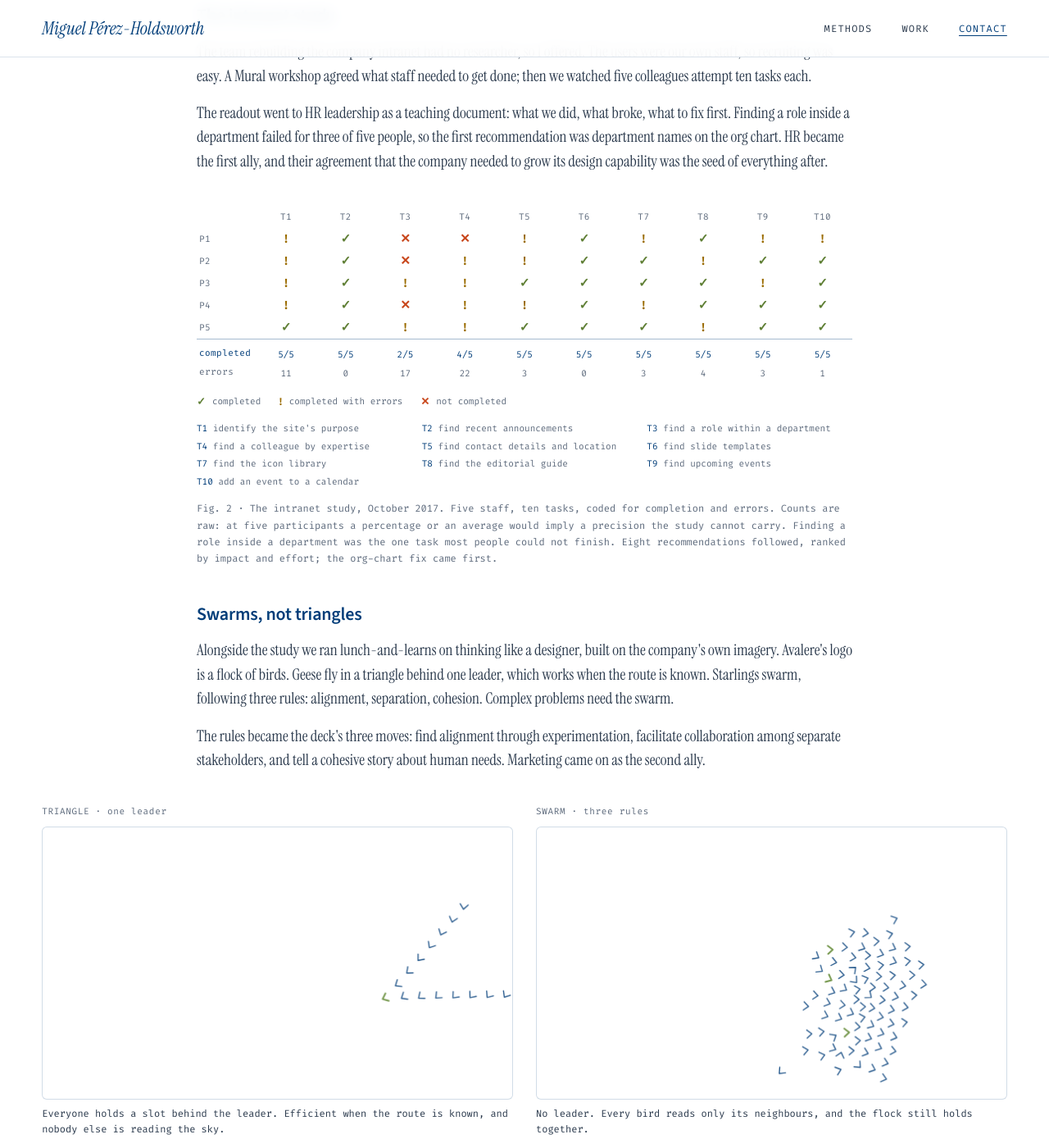
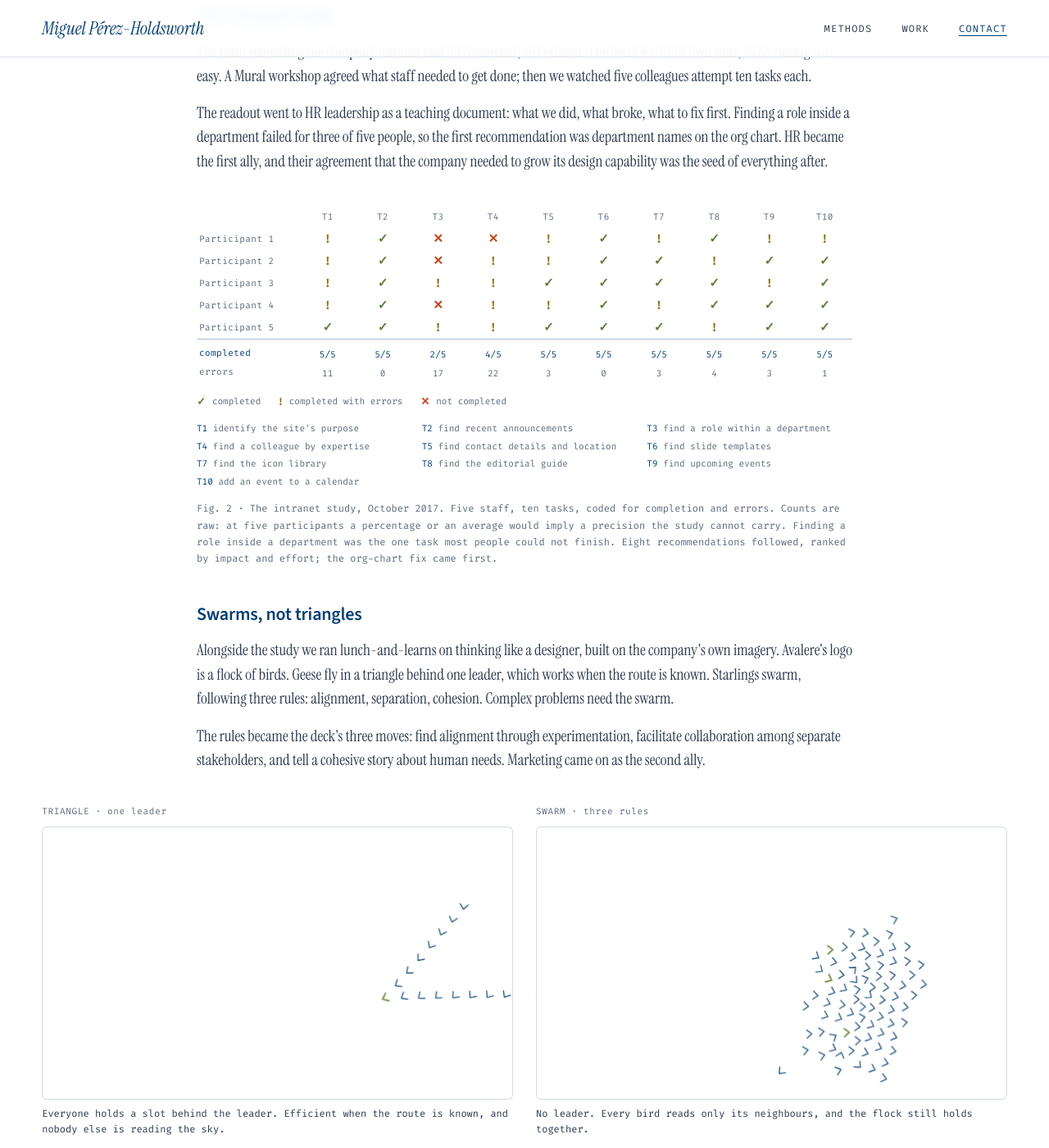
Before and after one commit to miguel-perez/miguel-perez.github.io, a Jekyll site: the page built from work/inovalon-design-coe/index.html, in a window 1280 px wide and 1400 px high, scrolled down 1748 px. Shown: the whole window at 82% size. Built offline with Jekyll 4.4.1, drawn with Linux system fonts in a browser that asks for light colours.

Commit message:
Spell out Participant in the task grid
The row labels read P1 to P5. They now read Participant 1 to
Participant 5, with the label column widened to match. The column had
been collapsing to an equal share because its class collided with the
flocking figure's .lab, which sets display:grid and stops a table cell
behaving like one; the grid's label column is now .who.

Co-Authored-By: Claude Opus 5 (1M context) <noreply@anthropic.com>

```diff
--- a/work/inovalon-design-coe/index.html
+++ b/work/inovalon-design-coe/index.html
@@ -250,9 +250,9 @@ blockquote footer{margin-top:16px;font:12px/1.6 'Fira Code',monospace;color:#5e6
 
 /* Fig. 2: the task grid. Colour is the outcome, the number is errors. */
 .grid{width:100%;border-collapse:collapse;table-layout:fixed;font:11px 'Fira Code',monospace;color:#5e6b7d}
-.grid .lab{width:80px}
+.grid .who{width:126px}
 .grid th{font-weight:400;padding:6px 3px;text-align:center;letter-spacing:.04em}
-.grid tbody th,.grid tfoot th{text-align:left;padding-right:14px;white-space:nowrap}
+.grid tbody th,.grid tfoot th{text-align:left;padding-right:20px;white-space:nowrap}
 .grid td{padding:3px;text-align:center}
 .grid i{display:inline-block;font-style:normal;font:700 15px/1 'Source Sans 3',sans-serif}
 .grid .ok{color:#5F7F35}
@@ -386,13 +386,13 @@ blockquote footer{margin-top:16px;font:12px/1.6 'Fira Code',monospace;color:#5e6
 
    <figure class="txt">
 <div class="tbl-scroll"><table class="grid" aria-label="Five participants by ten tasks. Green marks a task completed with no errors, amber a task completed with errors, red a task not completed. The last two rows give how many of the five completed each task and the total errors logged against it.">
-      <thead><tr><td class="lab"></td><th scope="col">T1</th><th scope="col">T2</th><th scope="col">T3</th><th scope="col">T4</th><th scope="col">T5</th><th scope="col">T6</th><th scope="col">T7</th><th scope="col">T8</th><th scope="col">T9</th><th scope="col">T10</th></tr></thead>
+      <thead><tr><td class="who"></td><th scope="col">T1</th><th scope="col">T2</th><th scope="col">T3</th><th scope="col">T4</th><th scope="col">T5</th><th scope="col">T6</th><th scope="col">T7</th><th scope="col">T8</th><th scope="col">T9</th><th scope="col">T10</th></tr></thead>
       <tbody>
-       <tr><th scope="row">P1</th><td><i class="err" title="completed with 3 errors">!</i></td><td><i class="ok" title="completed, no errors">&#10003;</i></td><td><i class="fail" title="not completed, 5 errors before stopping">&#10005;</i></td><td><i class="fail" title="not completed, 9 errors before stopping">&#10005;</i></td><td><i class="err" title="completed with 1 error">!</i></td><td><i class="ok" title="completed, no errors">&#10003;</i></td><td><i class="err" title="completed with 1 error">!</i></td><td><i class="ok" title="completed, no errors">&#10003;</i></td><td><i class="err" title="completed with 2 errors">!</i></td><td><i class="err" title="completed with 1 error">!</i></td></tr>
-       <tr><th scope="row">P2</th><td><i class="err" title="completed with 3 errors">!</i></td><td><i class="ok" title="completed, no errors">&#10003;</i></td><td><i class="fail" title="not completed, 2 errors before stopping">&#10005;</i></td><td><i class="err" title="completed with 6 errors">!</i></td><td><i class="err" title="completed with 1 error">!</i></td><td><i class="ok" title="completed, no errors">&#10003;</i></td><td><i class="ok" title="completed, no errors">&#10003;</i></td><td><i class="err" title="completed with 3 errors">!</i></td><td><i class="ok" title="completed, no errors">&#10003;</i></td><td><i class="ok" title="completed, no errors">&#10003;</i></td></tr>
-       <tr><th scope="row">P3</th><td><i class="err" title="completed with 3 errors">!</i></td><td><i class="ok" title="completed, no errors">&#10003;</i></td><td><i class="err" title="completed with 4 errors">!</i></td><td><i class="err" title="completed with 3 errors">!</i></td><td><i class="ok" title="completed, no errors">&#10003;</i></td><td><i class="ok" title="completed, no errors">&#10003;</i></td><td><i class="ok" title="completed, no errors">&#10003;</i></td><td><i class="ok" title="completed, no errors">&#10003;</i></td><td><i class="err" title="completed with 1 error">!</i></td><td><i class="ok" title="completed, no errors">&#10003;</i></td></tr>
-       <tr><th scope="row">P4</th><td><i class="err" title="completed with 2 errors">!</i></td><td><i class="ok" title="completed, no errors">&#10003;</i></td><td><i class="fail" title="not completed, 3 errors before stopping">&#10005;</i></td><td><i class="err" title="completed with 1 error">!</i></td><td><i class="err" title="completed with 1 error">!</i></td><td><i class="ok" title="completed, no errors">&#10003;</i></td><td><i class="err" title="completed with 2 errors">!</i></td><td><i class="ok" title="completed, no errors">&#10003;</i></td><td><i class="ok" title="completed, no errors">&#10003;</i></td><td><i class="ok" title="completed, no errors">&#10003;</i></td></tr>
-       <tr><th scope="row">P5</th><td><i class="ok" title="completed, no errors">&#10003;</i></td><td><i class="ok" title="completed, no errors">&#10003;</i></td><td><i class="err" title="completed with 3 errors">!</i></td><td><i class="err" title="completed with 3 errors">!</i></td><td><i class="ok" title="completed, no errors">&#10003;</i></td><td><i class="ok" title="completed, no errors">&#10003;</i></td><td><i class="ok" title="completed, no errors">&#10003;</i></td><td><i class="err" title="completed with 1 error">!</i></td><td><i class="ok" title="completed, no errors">&#10003;</i></td><td><i class="ok" title="completed, no errors">&#10003;</i></td></tr>
+       <tr><th scope="row">Participant 1</th><td><i class="err" title="completed with 3 errors">!</i></td><td><i class="ok" title="completed, no errors">&#10003;</i></td><td><i class="fail" title="not completed, 5 errors before stopping">&#10005;</i></td><td><i class="fail" title="not completed, 9 errors before stopping">&#10005;</i></td><td><i class="err" title="completed with 1 error">!</i></td><td><i class="ok" title="completed, no errors">&#10003;</i></td><td><i class="err" title="completed with 1 error">!</i></td><td><i class="ok" title="completed, no errors">&#10003;</i></td><td><i class="err" title="completed with 2 errors">!</i></td><td><i class="err" title="completed with 1 error">!</i></td></tr>
+       <tr><th scope="row">Participant 2</th><td><i class="err" title="completed with 3 errors">!</i></td><td><i class="ok" title="completed, no errors">&#10003;</i></td><td><i class="fail" title="not completed, 2 errors before stopping">&#10005;</i></td><td><i class="err" title="completed with 6 errors">!</i></td><td><i class="err" title="completed with 1 error">!</i></td><td><i class="ok" title="completed, no errors">&#10003;</i></td><td><i class="ok" title="completed, no errors">&#10003;</i></td><td><i class="err" title="completed with 3 errors">!</i></td><td><i class="ok" title="completed, no errors">&#10003;</i></td><td><i class="ok" title="completed, no errors">&#10003;</i></td></tr>
+       <tr><th scope="row">Participant 3</th><td><i class="err" title="completed with 3 errors">!</i></td><td><i class="ok" title="completed, no errors">&#10003;</i></td><td><i class="err" title="completed with 4 errors">!</i></td><td><i class="err" title="completed with 3 errors">!</i></td><td><i class="ok" title="completed, no errors">&#10003;</i></td><td><i class="ok" title="completed, no errors">&#10003;</i></td><td><i class="ok" title="completed, no errors">&#10003;</i></td><td><i class="ok" title="completed, no errors">&#10003;</i></td><td><i class="err" title="completed with 1 error">!</i></td><td><i class="ok" title="completed, no errors">&#10003;</i></td></tr>
+       <tr><th scope="row">Participant 4</th><td><i class="err" title="completed with 2 errors">!</i></td><td><i class="ok" title="completed, no errors">&#10003;</i></td><td><i class="fail" title="not completed, 3 errors before stopping">&#10005;</i></td><td><i class="err" title="completed with 1 error">!</i></td><td><i class="err" title="completed with 1 error">!</i></td><td><i class="ok" title="completed, no errors">&#10003;</i></td><td><i class="err" title="completed with 2 errors">!</i></td><td><i class="ok" title="completed, no errors">&#10003;</i></td><td><i class="ok" title="completed, no errors">&#10003;</i></td><td><i class="ok" title="completed, no errors">&#10003;</i></td></tr>
+       <tr><th scope="row">Participant 5</th><td><i class="ok" title="completed, no errors">&#10003;</i></td><td><i class="ok" title="completed, no errors">&#10003;</i></td><td><i class="err" title="completed with 3 errors">!</i></td><td><i class="err" title="completed with 3 errors">!</i></td><td><i class="ok" title="completed, no errors">&#10003;</i></td><td><i class="ok" title="completed, no errors">&#10003;</i></td><td><i class="ok" title="completed, no errors">&#10003;</i></td><td><i class="err" title="completed with 1 error">!</i></td><td><i class="ok" title="completed, no errors">&#10003;</i></td><td><i class="ok" title="completed, no errors">&#10003;</i></td></tr>
       </tbody>
       <tfoot>
        <tr><th scope="row">completed</th><td>5/5</td><td>5/5</td><td>2/5</td><td>4/5</td><td>5/5</td><td>5/5</td><td>5/5</td><td>5/5</td><td>5/5</td><td>5/5</td></tr>
```
